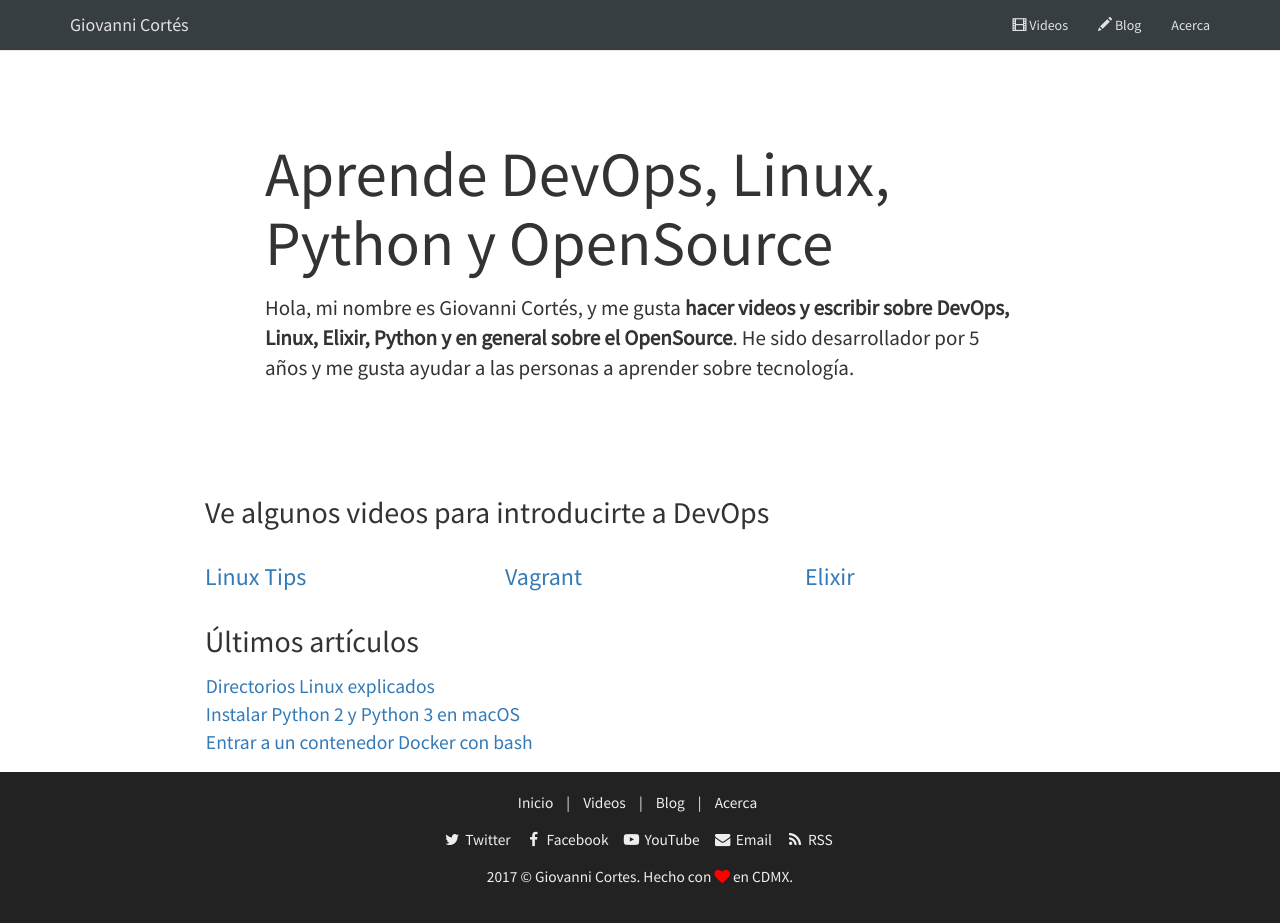
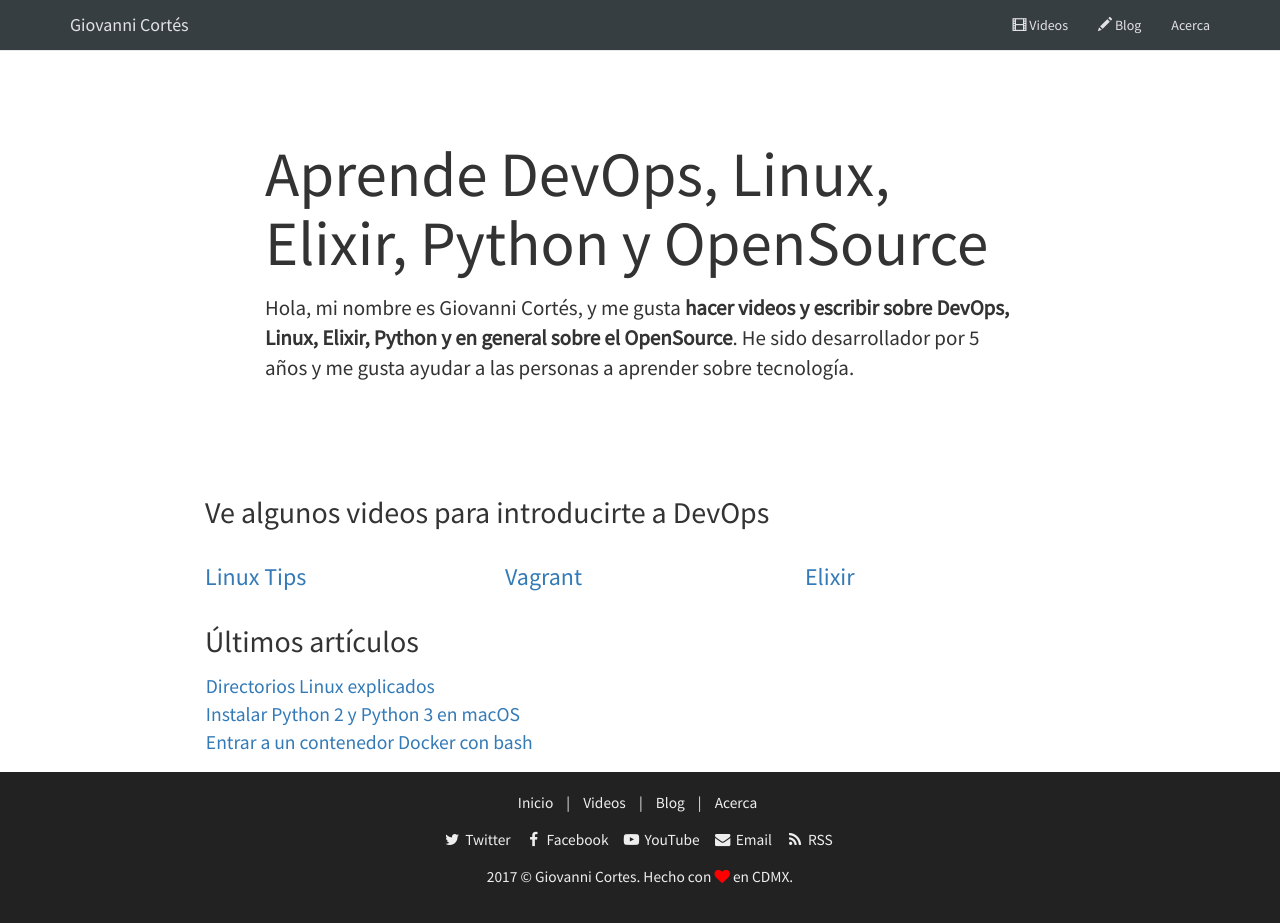
Before and after one commit to Gidrek/giovannicortes_old, a Jekyll site: the page built from index.html, in a window 1280 px wide. Built offline with Jekyll 4.4.1, drawn with Linux system fonts in a browser that asks for light colours.

```diff
--- a/index.html
+++ b/index.html
@@ -5,7 +5,7 @@ title: Inicio
 <div class="index-wrapper">
 
     <div class="jumbotron">
-        <h1>Aprende DevOps, Linux, Python y OpenSource</h1>
+        <h1>Aprende DevOps, Linux, Elixir, Python y OpenSource</h1>
 
         <p>Hola, mi nombre es Giovanni Cortés, y me gusta <strong>hacer videos y escribir sobre
             DevOps, Linux, Elixir, Python y en general sobre el OpenSource</strong>. He sido desarrollador
```
Also changed, not shown: README.md (added).
